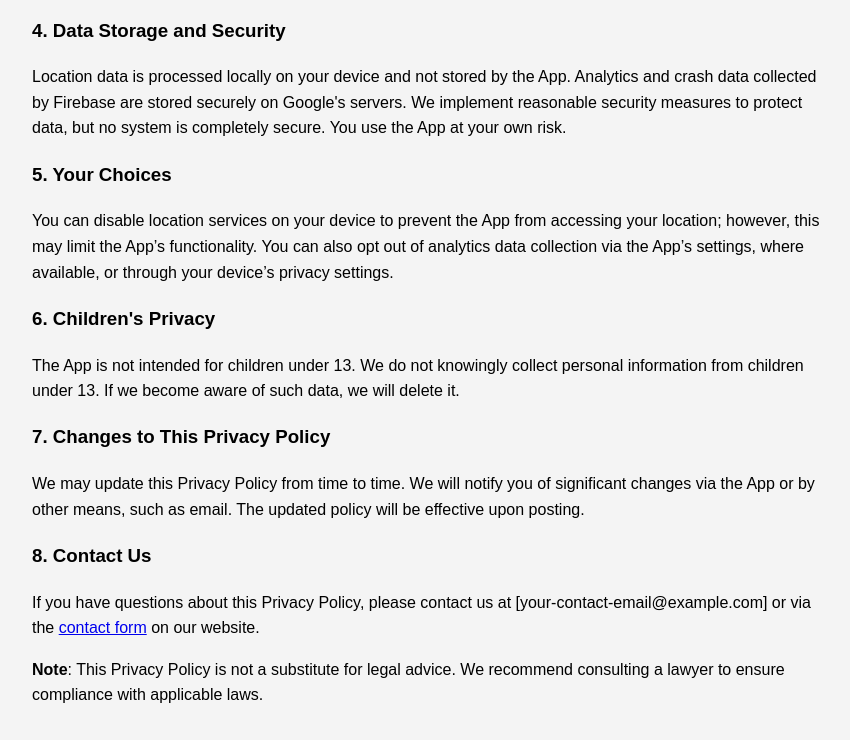
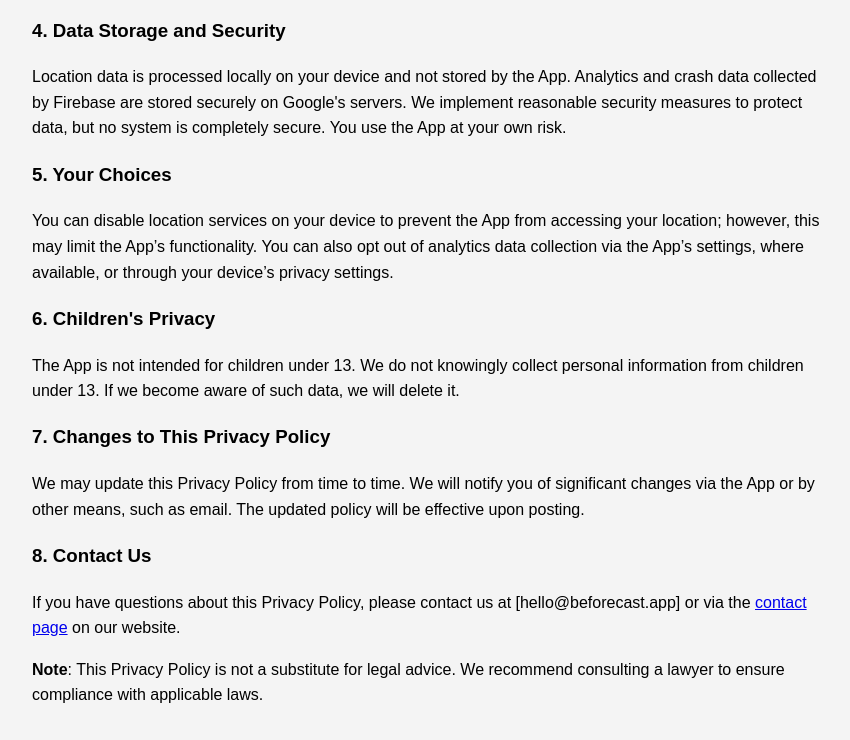
Before and after one commit to simonwhitehouse/simonwhitehouse.github.io, a plain HTML site: page privacy-policy.html in a window 1280 px wide. Shown: the part 1275-2015 px from the top of the page, without its empty margins (208-1058 px from the left). Drawn offline with Linux system fonts and the light colour scheme.

Commit message:
Updated privacy policy

```diff
--- a/privacy-policy.html
+++ b/privacy-policy.html
@@ -65,7 +65,7 @@
             <p>We may update this Privacy Policy from time to time. We will notify you of significant changes via the App or by other means, such as email. The updated policy will be effective upon posting.</p>
 
             <h3>8. Contact Us</h3>
-            <p>If you have questions about this Privacy Policy, please contact us at [your-contact-email@example.com] or via the <a href="contact.html">contact form</a> on our website.</p>
+            <p>If you have questions about this Privacy Policy, please contact us at [hello@beforecast.app] or via the <a href="contact.html">contact page</a> on our website.</p>
 
             <p><strong>Note</strong>: This Privacy Policy is not a substitute for legal advice. We recommend consulting a lawyer to ensure compliance with applicable laws.</p>
         </section>
```
